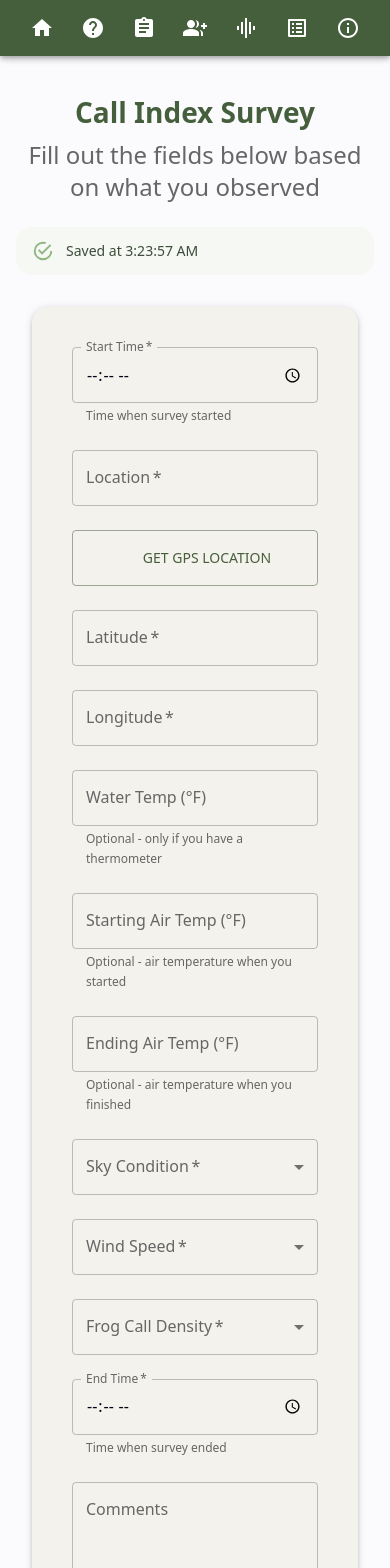
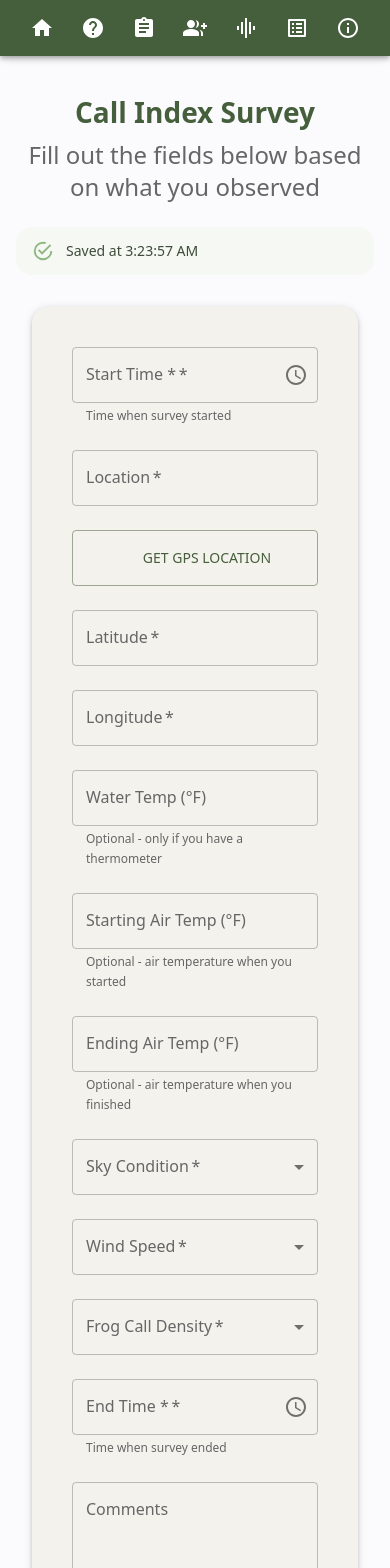
Before and after one commit to 2025-UI-SP/SP-Croak-Counter, a React (Vite) app: page /#/beginner-survey in a window 390 px wide. Shown: the top 1568 px of the page. Built offline with nearby package versions, Linux system fonts and the light colour scheme; some icons are missing.

Commit message:
Using MUI Timepicker to work better across multiple browsers
Fixed the time picker not showing in firefox, formatting changes in mobile views in advanced survey, hopefully the new numeric fields pop up the number pad now can test after merge

```diff
--- a/package.json
+++ b/package.json
@@ -14,6 +14,8 @@
     "@emotion/styled": "^11.14.1",
     "@mui/icons-material": "^7.3.2",
     "@mui/material": "^7.3.2",
+    "@mui/x-date-pickers": "^8.25.0",
+    "dayjs": "^1.11.19",
     "react": "^19.1.1",
     "react-dom": "^19.1.1",
     "react-router": "^7.12.0",
--- a/src/pages/BeginnerSurvey.jsx
+++ b/src/pages/BeginnerSurvey.jsx
@@ -18,6 +18,10 @@ import { usePageTitle } from '../hooks/usePageTitle.js';
 import { useLocalStorageForm } from '../hooks/useLocalStorageForm.js';
 import { useNavigate } from 'react-router-dom';
 import { Snackbar, Alert as MuiAlert } from '@mui/material';
+import { LocalizationProvider } from '@mui/x-date-pickers/LocalizationProvider';
+import { AdapterDayjs } from '@mui/x-date-pickers/AdapterDayjs';
+import { TimePicker } from '@mui/x-date-pickers/TimePicker';
+import dayjs from 'dayjs';
 
 function BeginnerSurvey() {
   usePageTitle('Call Index Survey');
@@ -43,8 +47,8 @@ function BeginnerSurvey() {
     { name: 'location', label: 'location' },
     { name: 'latitude', label: 'latitude' },
     { name: 'longitude', label: 'longitude' },
-    { name: 'startTime', label: 'start time'},
-    { name: 'endTime', label: 'end time'},
+    { name: 'startTime', label: 'start time' },
+    { name: 'endTime', label: 'end time' },
     { name: 'skyCondition', label: 'sky condition' },
     { name: 'windSpeed', label: 'wind speed' },
     { name: 'frogCallDensity', label: 'call density' }
@@ -169,7 +173,7 @@ function BeginnerSurvey() {
     clearForm();
   };
 
-{/*Form Content*/}
+  {/*Form Content*/ }
   return (
     <Container maxWidth="lg" sx={{ mt: 12, mb: 4 }}>
       <Box display="flex" justifyContent="center">
@@ -228,24 +232,25 @@ function BeginnerSurvey() {
           >
             <Box component="form" sx={{ display: 'flex', flexDirection: 'column', gap: 3 }}>
               {/* Start Time */}
-              <TextField
-                fullWidth
-                required
-                label="Start Time"
-                type="time"
-                value={formData.startTime}
-                onChange={(e) => updateField('startTime', e.target.value)}
-                helperText="Time when survey started"
-                error={!!errors.startTime}
-                InputLabelProps={{
-                  shrink: true,
+              <LocalizationProvider dateAdapter={AdapterDayjs}>
+                <TimePicker
+                  label="Start Time *"
+                  value={formData.startTime ? dayjs(formData.startTime, 'HH:mm') : null}
+                  onChange={(newValue) => {
+                    updateField('startTime', newValue ? newValue.format('HH:mm') : '');
                   }}
-                sx={{
-                  '& input[type="time"]::-webkit-calendar-picker-indicator': {
-                    filter: (theme) => theme.palette.mode === 'dark' ? 'invert(1)' : 'none'
+                  timeSteps={{ minutes: 1 }}
+                  referenceDate={dayjs()}
+                  slotProps={{
+                    textField: {
+                      fullWidth: true,
+                      required: true,
+                      helperText: "Time when survey started",
+                      error: !!errors.startTime
                     }
                   }}
                 />
+              </LocalizationProvider>
               {/*Location*/}
               <TextField
                 fullWidth
@@ -279,8 +284,13 @@ function BeginnerSurvey() {
                 onChange={(e) => handleNumberInput('latitude', e.target.value)}
                 error={!!errors.latitude}
                 helperText={errors.latitude}
-                input type = "text"
-                inputMode="decimal"
+                type="text"
+                slotProps={{
+                  htmlInput: {
+                    inputMode: 'decimal',
+                    pattern: '[0-9.-]*'
+                  }
+                }}
               />
               {fieldError === 'latitude' && (
                 <Alert severity="warning" sx={{ mt: 1 }}>Numbers only</Alert>
@@ -295,8 +305,13 @@ function BeginnerSurvey() {
                 onChange={(e) => handleNumberInput('longitude', e.target.value)}
                 error={!!errors.longitude}
                 helperText={errors.longitude}
-                input type = "text"
-                inputMode="decimal"
+                type="text"
+                slotProps={{
+                  htmlInput: {
+                    inputMode: 'decimal',
+                    pattern: '[0-9.-]*'
+                  }
+                }}
               />
               {fieldError === 'longitude' && (
                 <Alert severity="warning" sx={{ mt: 1 }}>Numbers only</Alert>
@@ -315,8 +330,13 @@ function BeginnerSurvey() {
                 value={formData.waterTemp}
                 onChange={(e) => handleNumberInput('waterTemp', e.target.value)}
                 helperText="Optional - only if you have a thermometer"
-                input type = "text"
-                inputMode="decimal"
+                type="text"
+                slotProps={{
+                  htmlInput: {
+                    inputMode: 'decimal',
+                    pattern: '[0-9.-]*'
+                  }
+                }}
               />
               {fieldError === 'waterTemp' && (
                 <Alert severity="warning" sx={{ mt: 1 }}>Numbers only</Alert>
@@ -329,8 +349,13 @@ function BeginnerSurvey() {
                 value={formData.startingAirTemp}
                 onChange={(e) => handleNumberInput('startingAirTemp', e.target.value)}
                 helperText="Optional - air temperature when you started"
-                input type = "text"
-                inputMode="decimal"
+                type="text"
+                slotProps={{
+                  htmlInput: {
+                    inputMode: 'decimal',
+                    pattern: '[0-9.-]*'
+                  }
+                }}
               />
               {fieldError === 'startingAirTemp' && (
                 <Alert severity="warning" sx={{ mt: 1 }}>Numbers only</Alert>
@@ -343,8 +368,13 @@ function BeginnerSurvey() {
                 value={formData.endingAirTemp}
                 onChange={(e) => handleNumberInput('endingAirTemp', e.target.value)}
                 helperText="Optional - air temperature when you finished"
-                input type = "text"
-                inputMode="decimal"
+                type="text"
+                slotProps={{
+                  htmlInput: {
+                    inputMode: 'decimal',
+                    pattern: '[0-9.-]*'
+                  }
+                }}
               />
               {fieldError === 'endingAirTemp' && (
                 <Alert severity="warning" sx={{ mt: 1 }}>Numbers only</Alert>
@@ -424,24 +454,25 @@ function BeginnerSurvey() {
 
 
               {/* End Time */}
-              <TextField
-                fullWidth
-                required
-                label="End Time"
-                type="time"
-                value={formData.endTime}
-                onChange={(e) => updateField('endTime', e.target.value)}
-                helperText="Time when survey ended"
-                error={!!errors.endTime}
-                InputLabelProps={{
-                  shrink: true,
+              <LocalizationProvider dateAdapter={AdapterDayjs}>
+                <TimePicker
+                  label="End Time *"
+                  value={formData.endTime ? dayjs(formData.endTime, 'HH:mm') : null}
+                  onChange={(newValue) => {
+                    updateField('endTime', newValue ? newValue.format('HH:mm') : '');
                   }}
-                sx={{
-                  '& input[type="time"]::-webkit-calendar-picker-indicator': {
-                    filter: (theme) => theme.palette.mode === 'dark' ? 'invert(1)' : 'none'
+                  timeSteps={{ minutes: 1 }}
+                  referenceDate={dayjs()}
+                  slotProps={{
+                    textField: {
+                      fullWidth: true,
+                      required: true,
+                      helperText: "Time when survey ended",
+                      error: !!errors.endTime
                     }
                   }}
                 />
+              </LocalizationProvider>
               {/*Comments Section*/}
               <TextField
                 fullWidth
--- a/src/pages/Survey.jsx
+++ b/src/pages/Survey.jsx
@@ -21,6 +21,10 @@ import { useNavigate } from 'react-router-dom';
 import { Snackbar, Alert as MuiAlert } from '@mui/material';
 import { frogContent } from '../config.js';
 import AudioPlayer from '../components/AudioPlayer.jsx';
+import { LocalizationProvider } from '@mui/x-date-pickers/LocalizationProvider';
+import { AdapterDayjs } from '@mui/x-date-pickers/AdapterDayjs';
+import { TimePicker } from '@mui/x-date-pickers/TimePicker';
+import dayjs from 'dayjs';
 
 function AdvancedSurvey() {
   usePageTitle('Advanced Survey');
@@ -239,30 +243,31 @@ function AdvancedSurvey() {
             sx={{
               p: 5,
               borderRadius: 4,
-              mx: { xs: 2, md: 4 }
+              mx: { xs: -4.05, md: 4 }
             }}
           >
             <Box component="form" sx={{ display: 'flex', flexDirection: 'column', gap: 3 }}>
 
               {/* Start Time */}
-              <TextField
-                fullWidth
-                required
-                label="Start Time"
-                type="time"
-                value={formData.startTime}
-                onChange={(e) => updateField('startTime', e.target.value)}
-                helperText="Time when survey started"
-                error={!!errors.startTime}
-                InputLabelProps={{
-                  shrink: true,
+              <LocalizationProvider dateAdapter={AdapterDayjs}>
+                <TimePicker
+                  label="Start Time *"
+                  value={formData.startTime ? dayjs(formData.startTime, 'HH:mm') : null}
+                  onChange={(newValue) => {
+                    updateField('startTime', newValue ? newValue.format('HH:mm') : '');
                   }}
-                sx={{
-                  '& input[type="time"]::-webkit-calendar-picker-indicator': {
-                    filter: (theme) => theme.palette.mode === 'dark' ? 'invert(1)' : 'none'
+                  timeSteps={{ minutes: 1 }}
+                  referenceDate={dayjs()}
+                  slotProps={{
+                    textField: {
+                      fullWidth: true,
+                      required: true,
+                      helperText: "Time when survey started",
+                      error: !!errors.startTime
                     }
                   }}
                 />
+              </LocalizationProvider>
 
               {/* Site Name */}
               <TextField
@@ -297,8 +302,13 @@ function AdvancedSurvey() {
                 onChange={(e) => handleNumberInput('latitude', e.target.value)}
                 error={!!errors.latitude}
                 helperText={errors.latitude}
-                input type = "text"
-                inputMode="decimal"
+                type="text"
+                slotProps={{
+                  htmlInput: {
+                    inputMode: 'decimal',
+                    pattern: '[0-9.-]*'
+                  }
+                }}
               />
               {fieldError === 'latitude' && (
                 <Alert severity="warning" sx={{ mt: 1 }}>Numbers only</Alert>
@@ -313,8 +323,13 @@ function AdvancedSurvey() {
                 onChange={(e) => handleNumberInput('longitude', e.target.value)}
                 error={!!errors.longitude}
                 helperText={errors.longitude}
-                input type = "text"
-                inputMode="decimal"
+                type="text"
+                slotProps={{
+                  htmlInput: {
+                    inputMode: 'decimal',
+                    pattern: '[0-9.-]*'
+                  }
+                }}
               />
               {fieldError === 'longitude' && (
                 <Alert severity="warning" sx={{ mt: 1 }}>Numbers only</Alert>
@@ -367,8 +382,13 @@ function AdvancedSurvey() {
                 value={formData.waterTemp}
                 onChange={(e) => handleNumberInput('waterTemp', e.target.value)}
                 helperText="Optional - only if you have a thermometer"
-                input type = "text"
-                inputMode="decimal"
+                type="text"
+                slotProps={{
+                  htmlInput: {
+                    inputMode: 'decimal',
+                    pattern: '[0-9.-]*'
+                  }
+                }}
               />
               {fieldError === 'waterTemp' && (
                 <Alert severity="warning" sx={{ mt: 1 }}>Numbers only</Alert>
@@ -381,8 +401,13 @@ function AdvancedSurvey() {
                 value={formData.startingAirTemp}
                 onChange={(e) => handleNumberInput('startingAirTemp', e.target.value)}
                 helperText="Optional - air temperature when you started"
-                input type = "text"
-                inputMode="decimal"
+                type="text"
+                slotProps={{
+                  htmlInput: {
+                    inputMode: 'decimal',
+                    pattern: '[0-9.-]*'
+                  }
+                }}
               />
               {fieldError === 'startingAirTemp' && (
                 <Alert severity="warning" sx={{ mt: 1 }}>Numbers only</Alert>
@@ -395,8 +420,13 @@ function AdvancedSurvey() {
                 value={formData.endingAirTemp}
                 onChange={(e) => handleNumberInput('endingAirTemp', e.target.value)}
                 helperText="Optional - air temperature when you finished"
-                input type = "text"
-                inputMode="decimal"
+                type="text"
+                slotProps={{
+                  htmlInput: {
+                    inputMode: 'decimal',
+                    pattern: '[0-9.-]*'
+                  }
+                }}
               />
               {fieldError === 'endingAirTemp' && (
                 <Alert severity="warning" sx={{ mt: 1 }}>Numbers only</Alert>
@@ -473,27 +503,43 @@ function AdvancedSurvey() {
                     borderRadius: 1,
                     mb: 3,
                     position: 'relative',
-                    boxShadow: 3
-
+                    boxShadow: 3,
+                    overflow: 'hidden'
                   }}
                 >
                   <Box
                     sx={{
                       position: 'absolute',
-                      top:12,
-                      right:12,
-                      fontSize: '1.5rem'
+                      top: 12,
+                      right: 12,
+                      fontSize: { xs: '1rem', sm: '1.5rem'}
                     }}
                   >
                     🐸
                   </Box>
-                  <Typography variant="h6" gutterBottom sx={{ fontWeight: 600, color: 'primary.main' }}>
+
+                  <Typography
+                    variant="h6"
+                    gutterBottom
+                    sx={{
+                      fontWeight: 600,
+                      color: 'primary.main',
+                      pr: { xs: 2, sm: 4 }
+                    }}
+                  >
                     {frog.name}
                   </Typography>
 
                 {/* Audio Player */}
                 {frog.audio && (
-                    <Box sx={{ mb: 2 }}>
+                <Box
+                  sx={{
+                    mb: 2,
+                    '& .MuiSlider-root': {
+                      mr: 1
+                    }
+                  }}
+                >
                   <AudioPlayer src={frog.audio} startTime={frog.startTime}/>
                 </Box>
               )}
@@ -516,24 +562,25 @@ function AdvancedSurvey() {
           ))}
 
               {/* End Time */}
-              <TextField
-                fullWidth
-                required
-                label="End Time"
-                type="time"
-                value={formData.endTime}
-                onChange={(e) => updateField('endTime', e.target.value)}
-                helperText="Time when survey ended"
-                error={!!errors.endTime}
-                InputLabelProps={{
-                  shrink: true,
+              <LocalizationProvider dateAdapter={AdapterDayjs}>
+                <TimePicker
+                  label="End Time *"
+                  value={formData.endTime ? dayjs(formData.endTime, 'HH:mm') : null}
+                  onChange={(newValue) => {
+                    updateField('endTime', newValue ? newValue.format('HH:mm') : '');
                   }}
-                sx={{
-                  '& input[type="time"]::-webkit-calendar-picker-indicator': {
-                    filter: (theme) => theme.palette.mode === 'dark' ? 'invert(1)' : 'none'
+                  timeSteps={{ minutes: 1 }}
+                  referenceDate={dayjs()}
+                  slotProps={{
+                    textField: {
+                      fullWidth: true,
+                      required: true,
+                      helperText: "Time when survey ended",
+                      error: !!errors.endTime
                     }
                   }}
                 />
+              </LocalizationProvider>
 
               {/* Comments */}
               <TextField
```
Also changed, not shown: 1 other file (tests, documents, lock files or other folders). Lines whose indentation alone changed are shown as unchanged.
